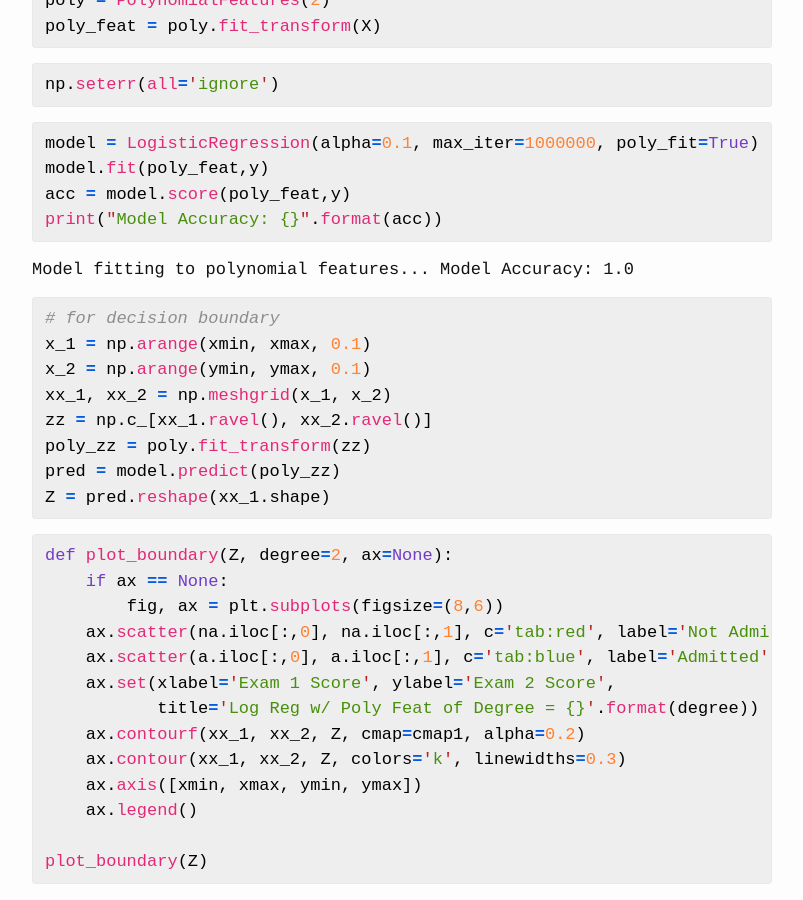
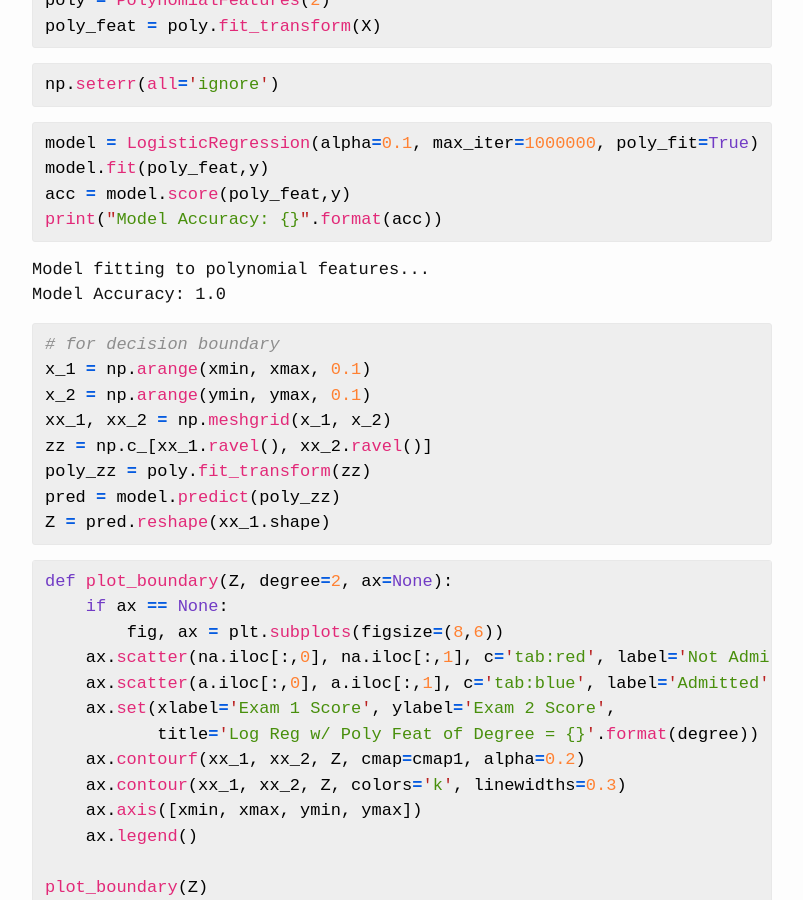
Before and after one commit to ashleypoyer/ashleypoyer.github.io, a Jekyll site: the page built from _posts/2020-06-18-Log_Reg_Poly_Features.md, in a window 1280 px wide and 900 px high, scrolled down 2907 px. Shown: the whole window, without its empty margins (238-1041 px from the left). Built offline with Jekyll 4.4.1, drawn with Linux system fonts in a browser that asks for light colours.

Commit message:
fixing cell output

````diff
--- a/_posts/2020-06-18-Log_Reg_Poly_Features.md
+++ b/_posts/2020-06-18-Log_Reg_Poly_Features.md
@@ -137,10 +137,8 @@ acc = model.score(poly_feat,y)
 print("Model Accuracy: {}".format(acc))
 ```
 
-<p class="code">
-Model fitting to polynomial features...
-Model Accuracy: 1.0
-</p>
+<p class="code"> Model fitting to polynomial features... <br>
+Model Accuracy: 1.0 </p>
 
 
 
````
